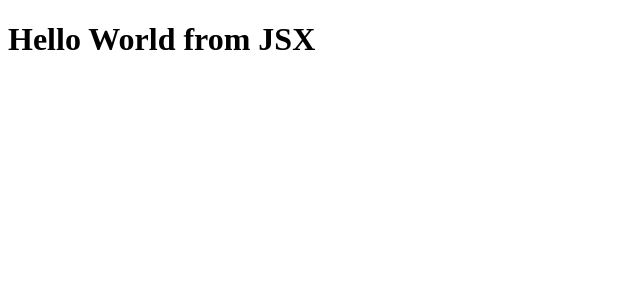
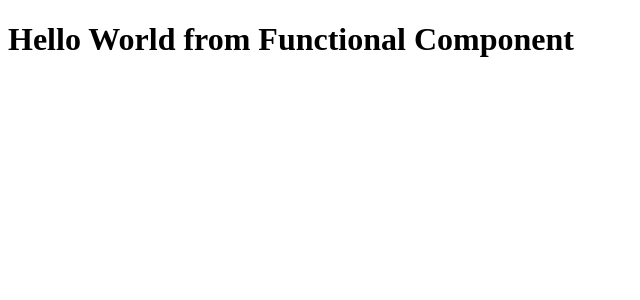
Before and after one commit to Steve-Anson/namaste-react, a React (Vite) app: page / in a window 1280 px wide. Shown: the top 300 px of the page, without its empty margins (0-640 px from the left). Built offline with nearby package versions, Linux system fonts and the light colour scheme.

Commit message:
Hello World using Functional Component

```diff
--- a/App.js
+++ b/App.js
@@ -1,6 +1,11 @@
 import React from "react";
 import ReactDOM from "react-dom/client";
 
-const jsxHeading = <h1>Hello World from JSX</h1>;
+const HeadingComponent = () => (
+  <div id="container">
+    <h1 className="heading">Hello World from Functional Component</h1>
+  </div>
+);
+
 const root = ReactDOM.createRoot(document.getElementById("root"));
-root.render(jsxHeading);
+root.render(<HeadingComponent />);
```
